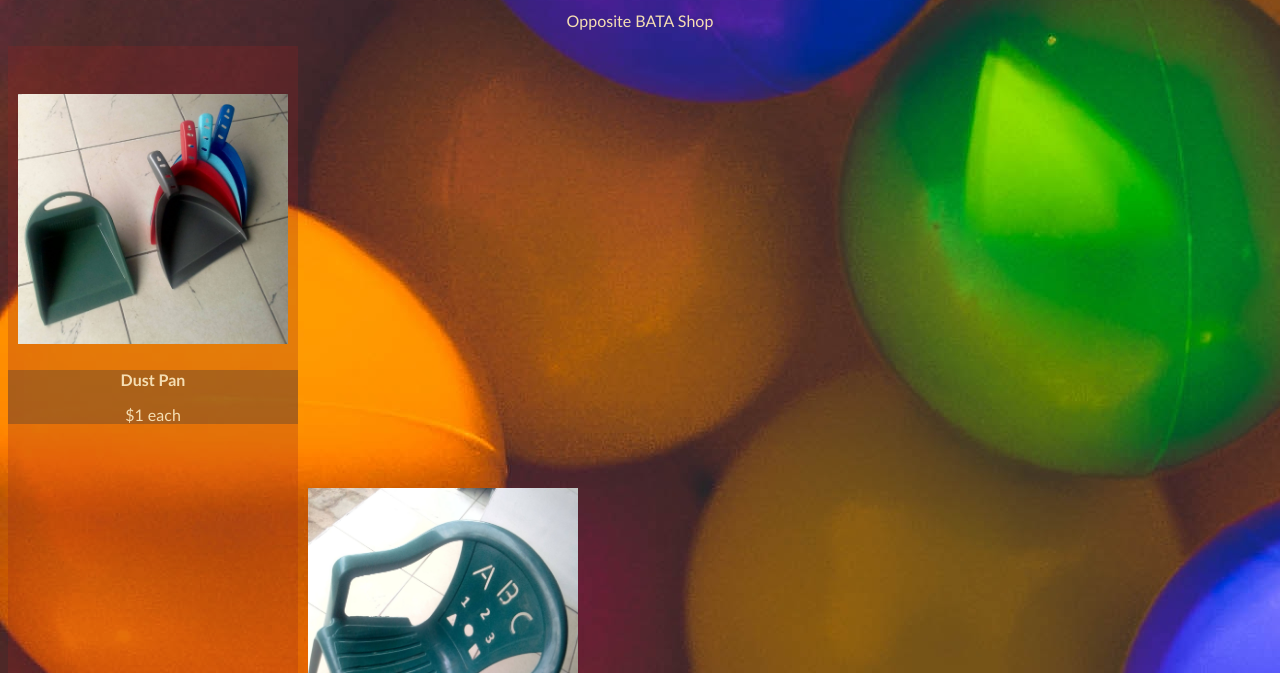
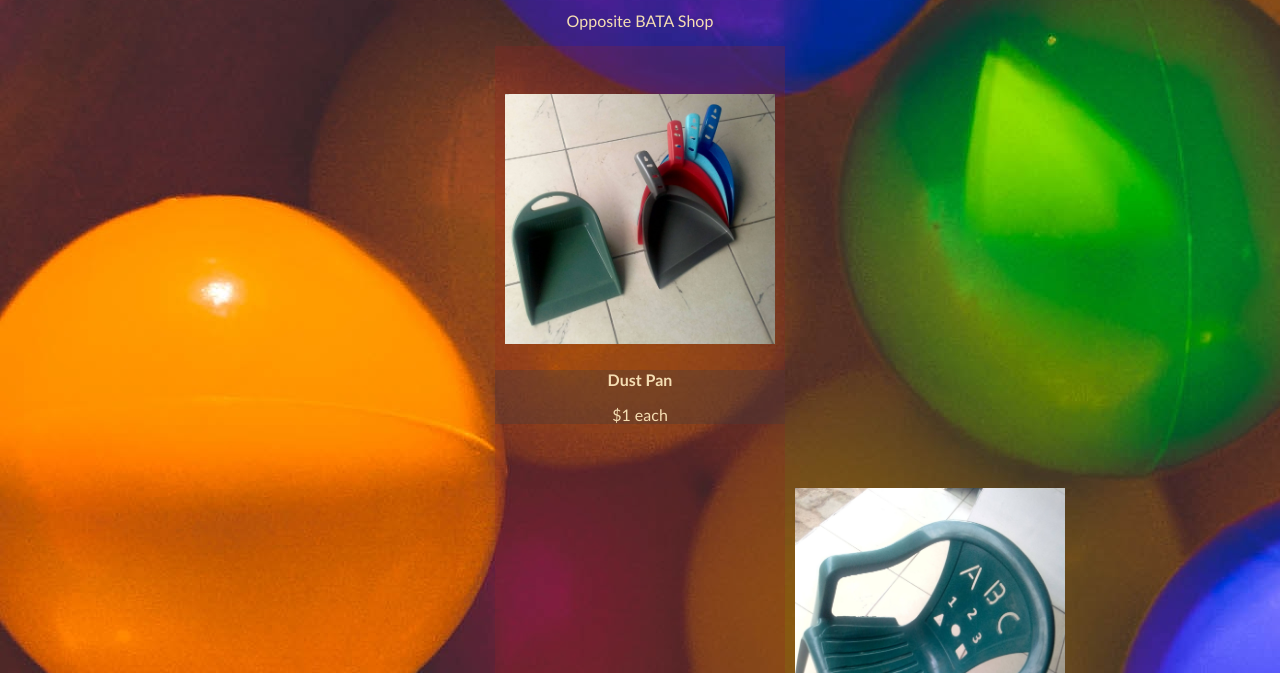
Before and after one commit to TafadzwaNigel/shope9, a plain HTML site: page index.html in a window 1280 px wide. Shown: the part 127-800 px from the top of the page. Drawn offline with Linux system fonts and the light colour scheme; a script that the page names is missing.

Commit message:
Update styles.css

```diff
--- a/styles.css
+++ b/styles.css
@@ -31,10 +31,11 @@ img{
 }
 
 .strip{
+    transform-translate(-40%, 0%);
     background-color: rgba(146, 35, 35, 0.25);
     width:max-content;
-    position:static;
-    margin-bottom: 3cm;
+    position:relative;
+    margin : auto;
 }
 .BOX2{
     transform: translate(100%,0%);
```
